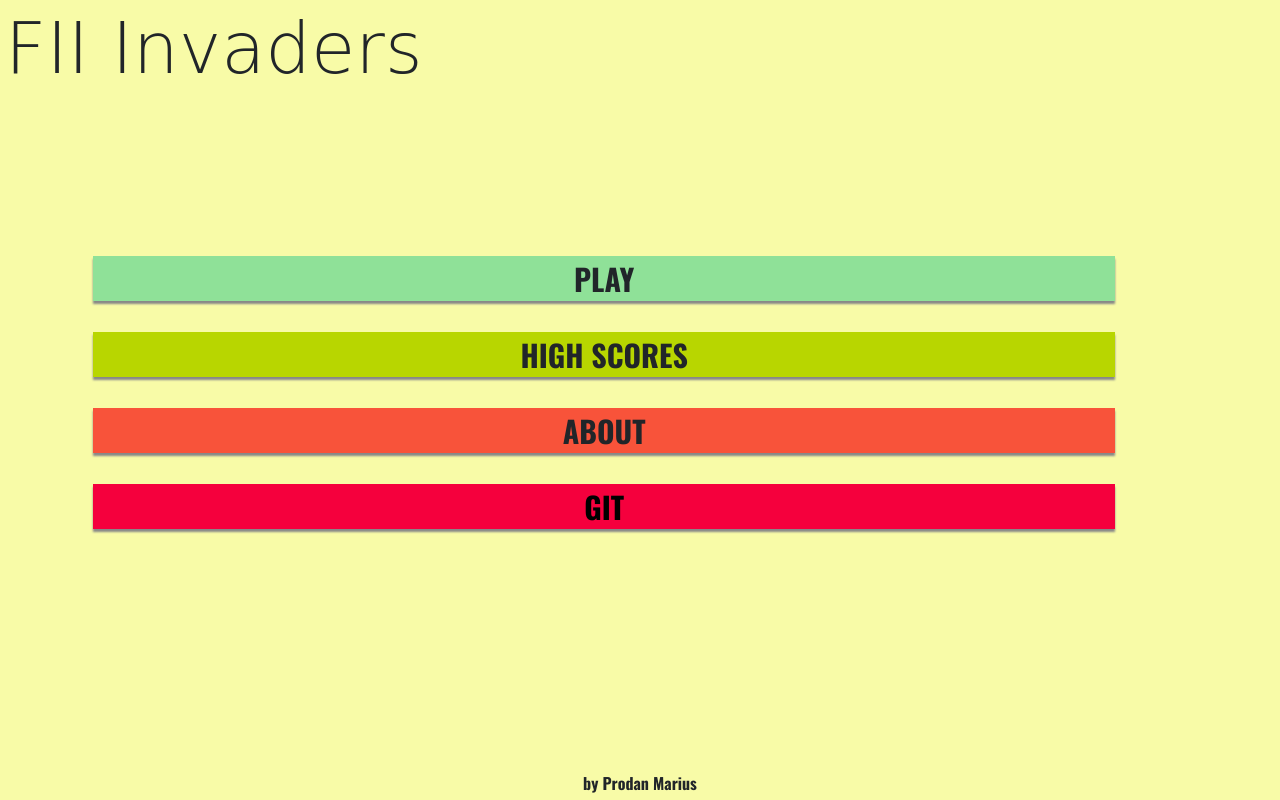
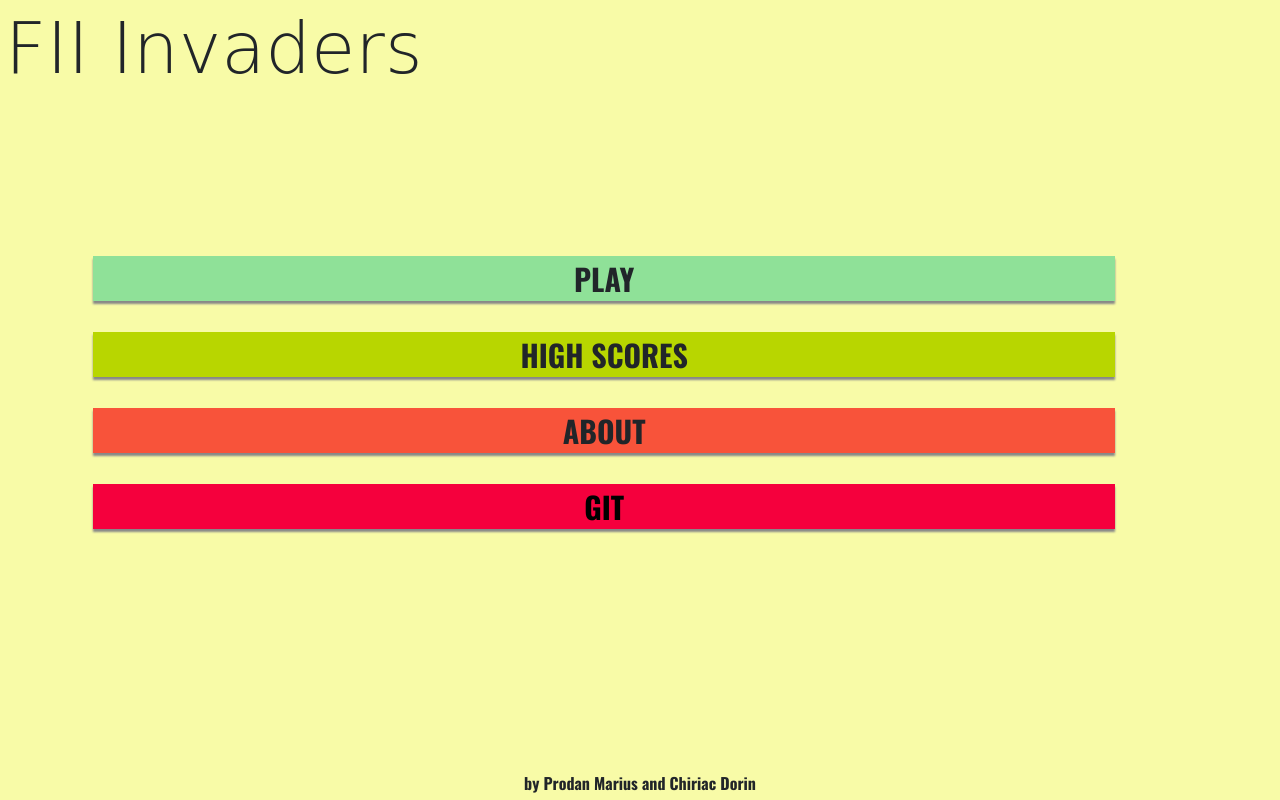
Before and after one commit to MariusPro/SpaceInvaders, a plain HTML site: page index.html in a window 1280 px wide. Drawn offline with nearby package versions, Linux system fonts and the light colour scheme; a web font is replaced by a local one.

Commit message:
Small change
-Naming side

```diff
--- a/index.html
+++ b/index.html
@@ -41,7 +41,7 @@
                 </div>
             </div>
         </div>
-        <div class="footer">by Prodan Marius</div>
+        <div class="footer">by Prodan Marius and Chiriac Dorin</div>
     </div>
 
     <div class="container" id="highscore">
```
